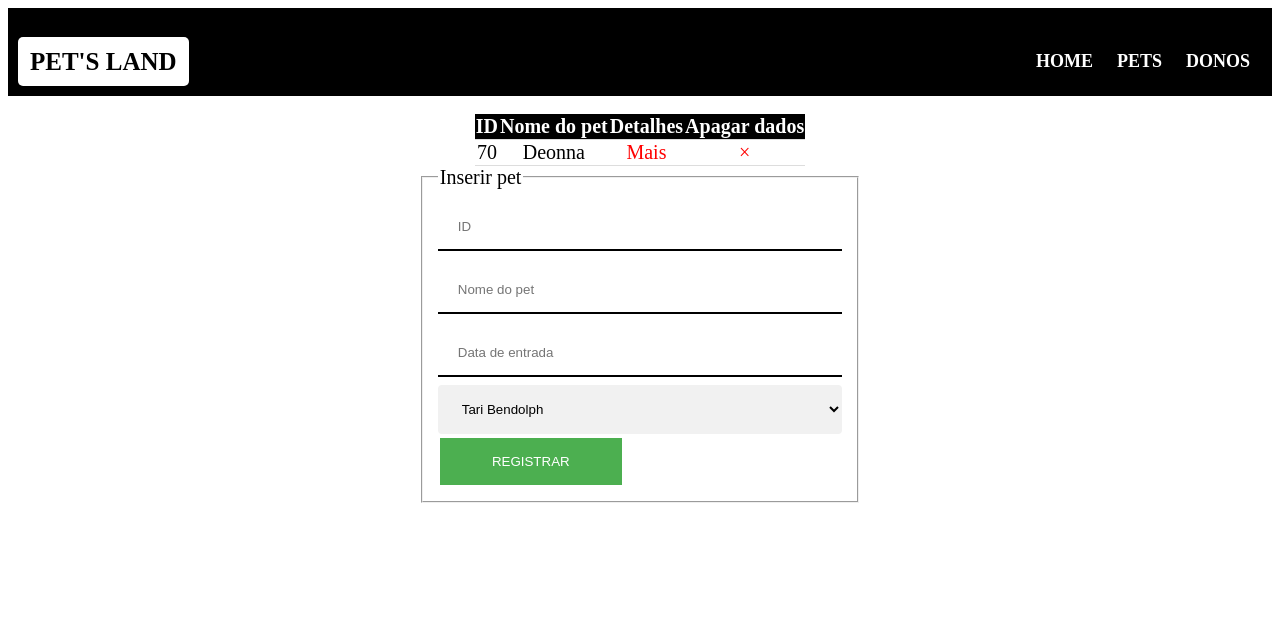
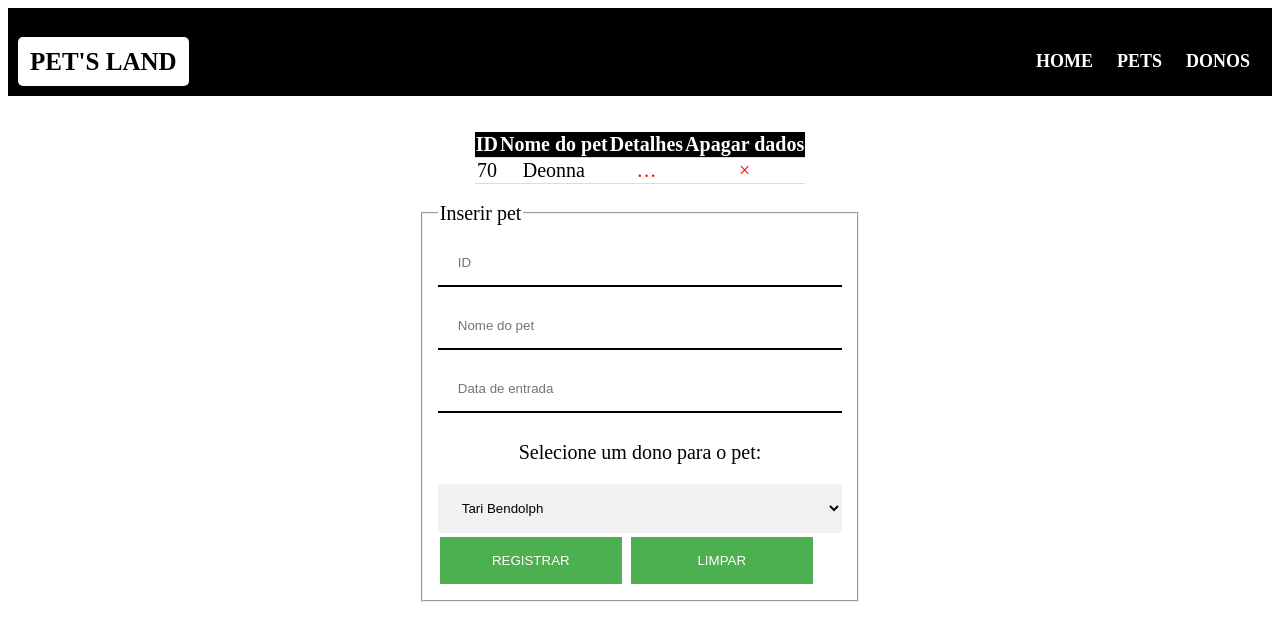
Before and after one commit to luuishenriique/Dev_Web-I, a PHP site: page /pet.php in a window 1280 px wide. Shown: the top 641 px of the page. Run offline with PHP 8.4, Linux system fonts and the light colour scheme.

Commit message:
adicionando itens e corrigindo erros em pet.php

```diff
--- a/Exercício-6-CR*D-múltiplo/pet.php
+++ b/Exercício-6-CR*D-múltiplo/pet.php
@@ -16,6 +16,8 @@
 	</div>
 <?php endif ?>
 
+<br>
+
 <table class="pet_table">
 	<thead>
 		<tr>
@@ -30,12 +32,14 @@
 			<tr>
 				<td><?= $data['ID'] ?></td>
 				<td><?= $data['Nome do pet'] ?></td>
-				<td><a href="info.php?id=<?= $id ?>">Mais</a></td>
-				<td><a href="del_pet?id=<?= $id ?>">&times;</a></td>
+				<td><a href="info.php?id=<?= $id ?>">&#133;</a></td>
+				<td><a href="del_pet.php?id=<?= $id ?>">&times;</a></td>
 			</tr>
 		<?php endforeach ?>
 	</tbody>
 </table>
+
+<br>
 
 <form class="form_pet" action="add_pet.php" method="POST">
 	<fieldset class="main_form">
@@ -43,12 +47,14 @@
 		<input class="inp" type="text" name="id" placeholder="ID">
 		<input class="inp" type="text" name="petname" placeholder="Nome do pet">
 		<input class="inp" type="text" name="petdate" placeholder="Data de entrada">
+		<p style="text-align: center;">Selecione um dono para o pet:</p>
 		<select class="slt_own" name="select_owner">
 		<?php foreach ($data_own as $data): ?>
 			<option value="<?= $data ?>"><?= $data ?></option>
 		<?php endforeach ?>
 		</select>
 		<input class="btn" type="submit" value="Registrar">
+		<input class="btn" type="reset" value="Limpar">
 	</fieldset>
 </form>
 
```
